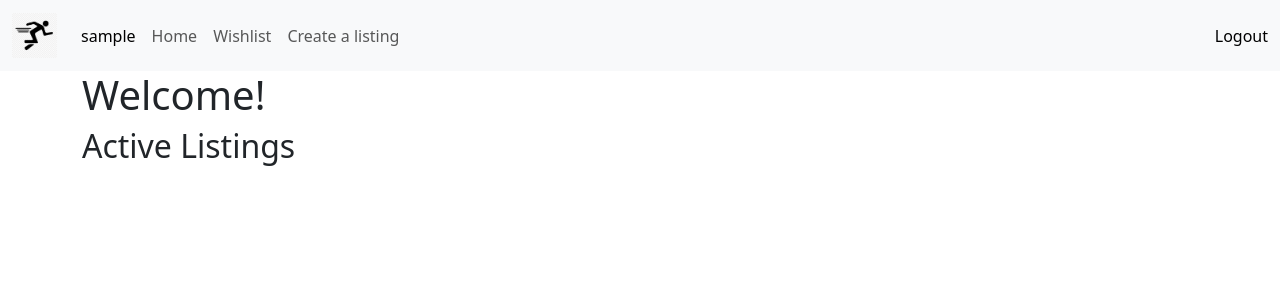
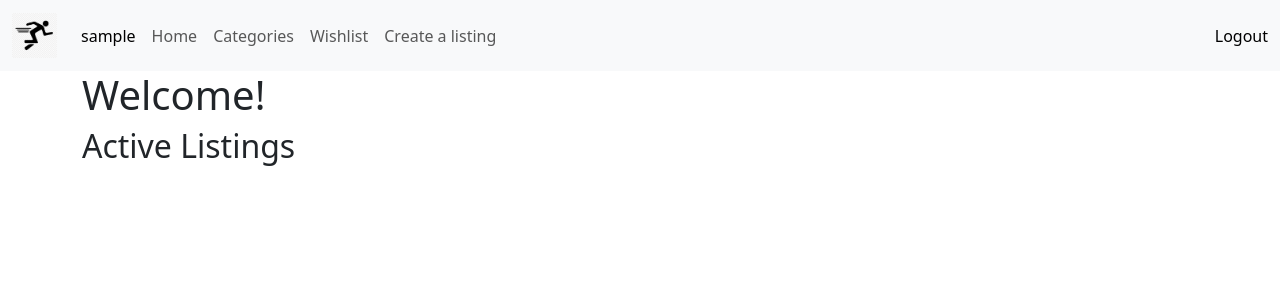
Before and after one commit to NickG35/Cartio, a Django app: page / in a window 1280 px wide. Shown: the top 300 px of the page. Run offline with Django 5.2, Linux system fonts and the light colour scheme; the visitor is signed in with stand-in values (Sample User, id 1); some libraries are stand-ins or nearby versions.

Commit message:
adding categories to navbar

```diff
--- a/Commerce/templates/Commerce/layout.html
+++ b/Commerce/templates/Commerce/layout.html
@@ -29,6 +29,9 @@
                         <a class="nav-link" href="#">Home</a>
                       </li>
                       <li class="nav-item">
+                        <a class="nav-link" href="#">Categories</a>
+                      </li>
+                      <li class="nav-item">
                         <a class="nav-link" href="#">Wishlist</a>
                       </li>
                       <li class="nav-item">
```
